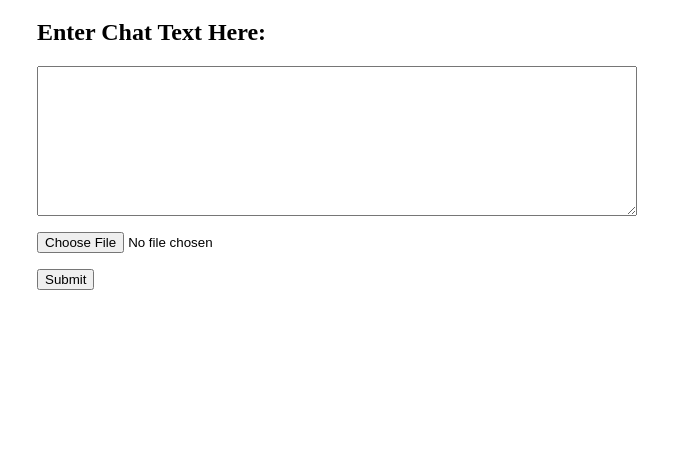
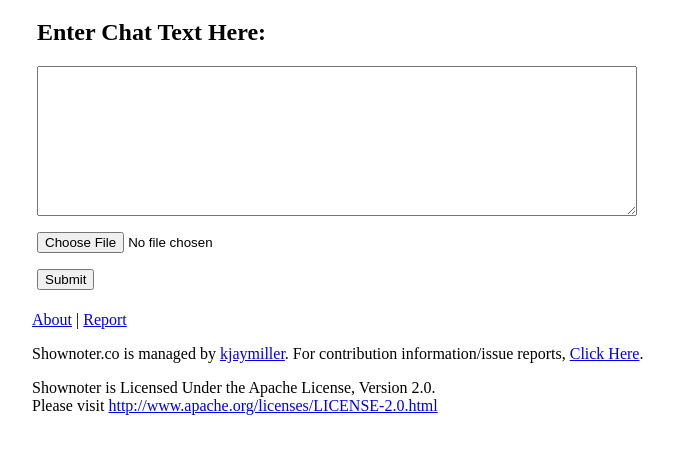
Before and after one commit to kjaymiller/shownoter, a Flask app: page / in a window 1280 px wide. Shown: the part 159-613 px from the top of the page, without its empty margins (208-882 px from the left). Run offline with Flask 2, Linux system fonts and the light colour scheme; parts of the project's set-up code (start-up, migrations or seed data) failed here and were passed over.

Commit message:
Adds About/Report to site

```diff
--- a/app/templates/base.html
+++ b/app/templates/base.html
@@ -21,5 +21,11 @@
             {% endwith %}
         {% block content %}{% endblock %}
         </div>
+        <div id="footer">
+            <a href="{{url_for('about')}}">About</a> | <a href="{{url_for('report')}}">Report</a>
+        <p class="disclaimer">Shownoter.co is managed by <a href="https://twitter.com/kjaymiller">kjaymiller</a>. For contribution information/issue reports, <a href ="https://trello.com/b/jlyUZ0ml/shownoter">Click Here</a>.</p>
+        <p class="disclaimer">Shownoter is Licensed Under the Apache License, Version 2.0.</br>
+        Please visit <a href="http://www.apache.org/licenses/LICENSE-2.0.html">http://www.apache.org/licenses/LICENSE-2.0.html</a></p>
+        </div>
     </body>
 </html>
--- /dev/null
+++ b/app/templates/report.html
@@ -0,0 +1,4 @@
+{% extends 'base.html' %}
+{% block content%}
+<iframe src="https://docs.google.com/forms/d/1vz6T1TqoNI3aAXzpcRtDwLEdVBSw4mX32hSY_1lrZ5Y/viewform?embedded=true" width="800" height="850" frameborder="0" marginheight="0" marginwidth="0">Loading...</iframe>
+{% endblock %}
--- a/app/views.py
+++ b/app/views.py
@@ -89,3 +89,11 @@ def download_file(id):
     response.headers['Content-Disposition'] = 'attachment; filename={}'.format(filename)
     response.content_type = 'text/plain'
     return response
+
+@app.route('/about')
+def about():
+    return render_template('about.html')
+
+@app.route('/report')
+def report():
+    return render_template('report.html')
--- /dev/null
+++ b/pip-selfcheck.json
@@ -0,0 +1 @@
+{"last_check":"2016-01-04T03:41:38Z","pypi_version":"7.1.2"}
```
Also changed, not shown: app/templates/about.html (added, +11 -0 lines), 1 other file.
